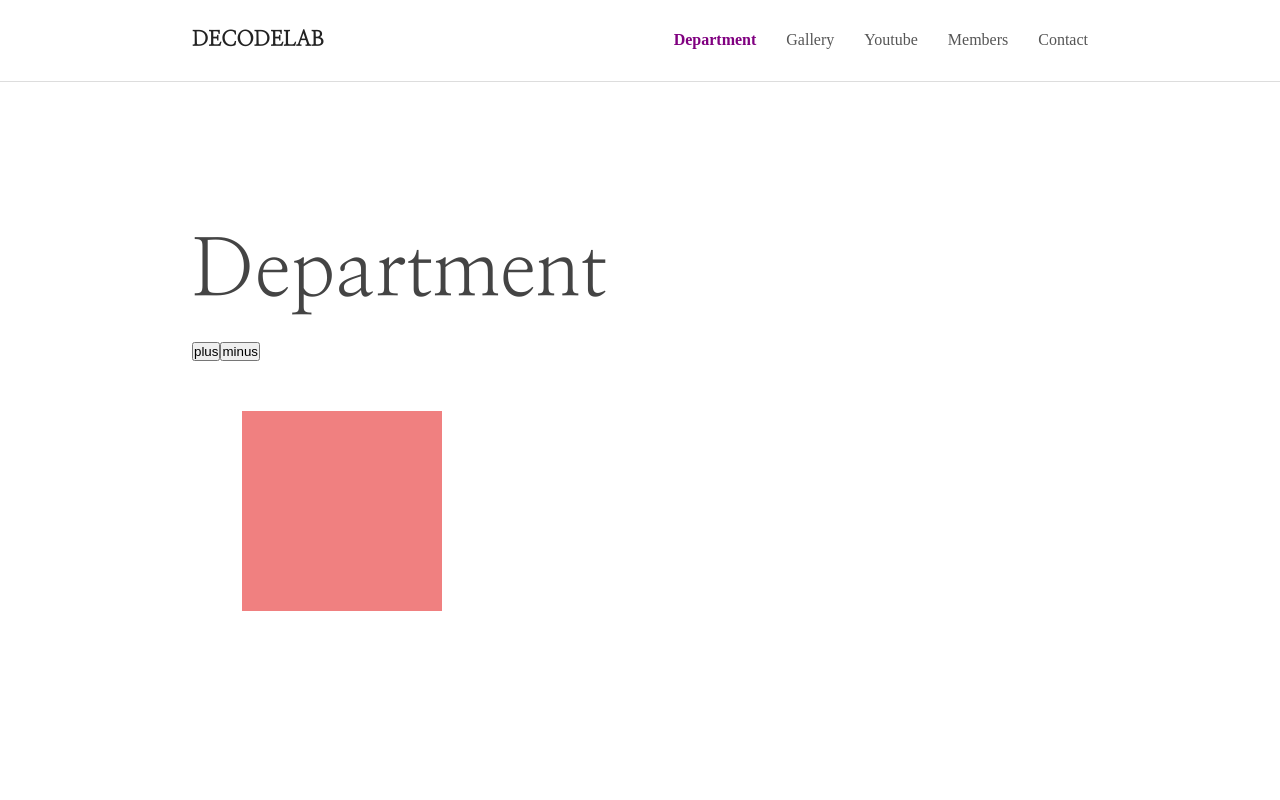
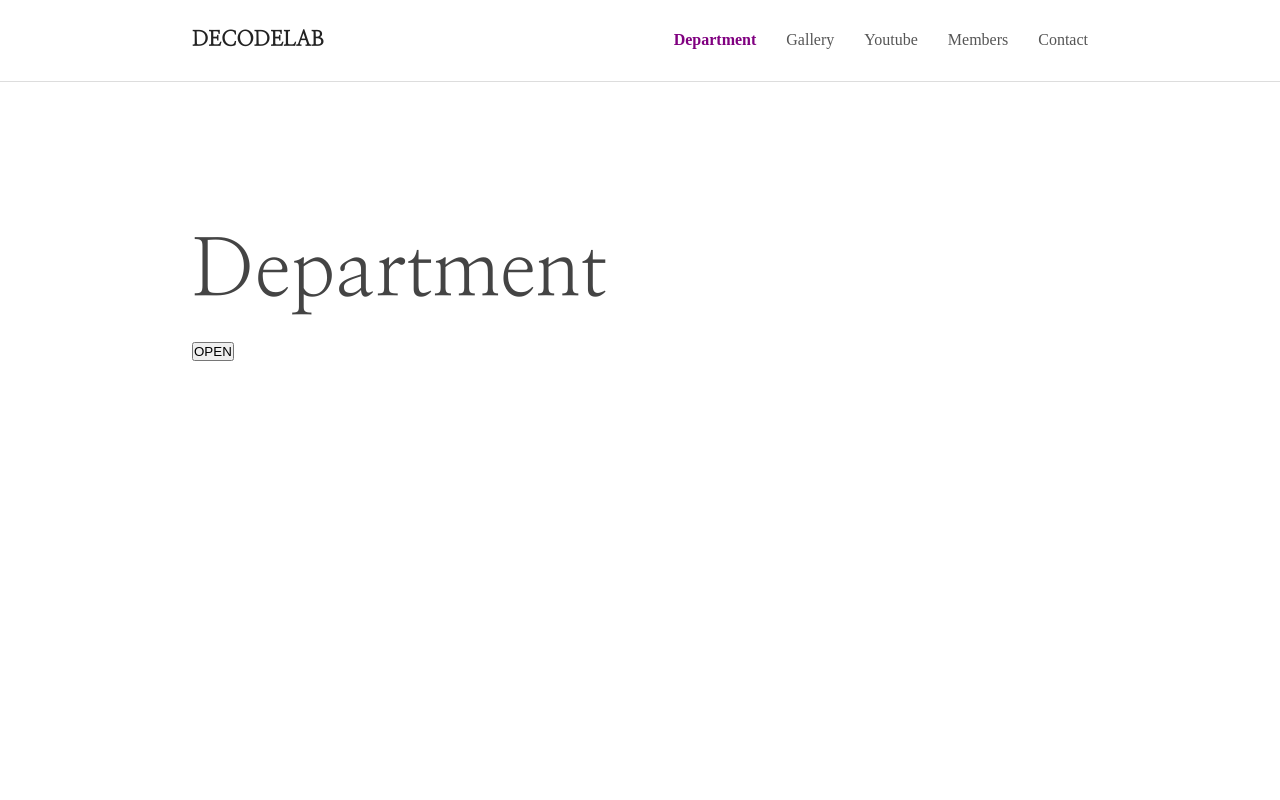
Before and after one commit to joeunhye/react-pj, a React (Create React App) app: page /department in a window 1280 px wide. Shown: the top 800 px of the page. Built offline with nearby package versions, Linux system fonts and the light colour scheme.

Commit message:
간단한 팝업 제어

```diff
--- a/src/components/common/modal/Modal.jsx
+++ b/src/components/common/modal/Modal.jsx
@@ -0,0 +1,5 @@
+import './Modal.scss';
+
+export default function Modal() {
+	return <aside className='modal'>Modal</aside>;
+}
--- a/src/components/common/modal/Modal.scss
+++ b/src/components/common/modal/Modal.scss
@@ -0,0 +1,10 @@
+.modal {
+	width: 800px;
+	height: 400px;
+	background-color: #333;
+	display: flex;
+	justify-content: center;
+	align-items: center;
+	font: 30px/1 'arial';
+	color: #fff;
+}
--- a/src/components/sub/department/Department.jsx
+++ b/src/components/sub/department/Department.jsx
@@ -1,24 +1,15 @@
 import { useState, useRef } from 'react';
 import Layout from '../../common/layout/Layout';
 import './Department.scss';
+import Modal from '../../common/modal/Modal';
 
 export default function Department() {
-	const rotate = useRef(0);
-	const box = useRef(null);
+	const [open, setOpen] = useState(false);
 
-	const plus = () => {
-		++rotate.current;
-		box.current.style.transform = `rotate(${45 * rotate.current}deg)`;
-	};
-	const minus = () => {
-		--rotate.current;
-		box.current.style.transform = `rotate(${45 * rotate.current}deg)`;
-	};
 	return (
 		<Layout title={'Department'}>
-			<button onClick={plus}>plus</button>
-			<button onClick={minus}>minus</button>
-			<article ref={box}></article>
+			<button onClick={() => setOpen(!open)}>{open ? 'CLOSE' : 'OPEN'}</button>
+			{open && <Modal />}
 		</Layout>
 	);
 }
```
